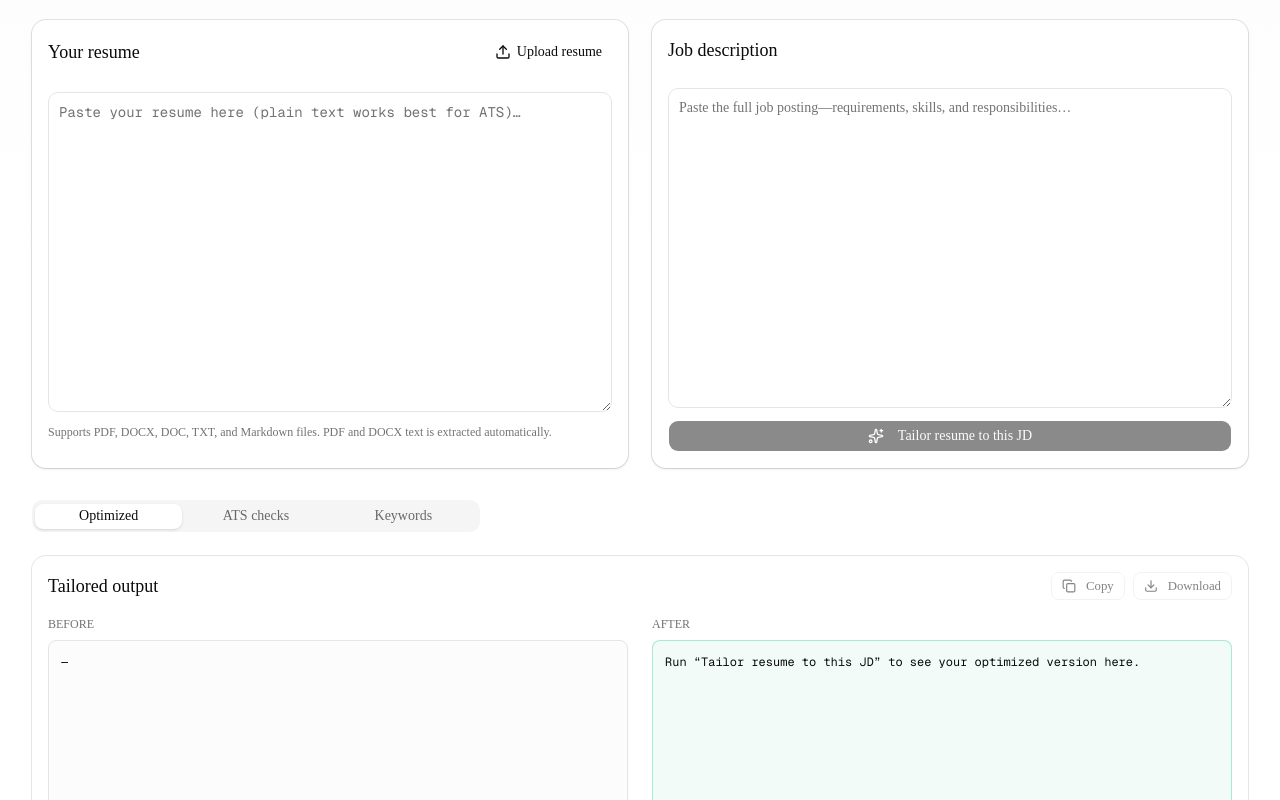
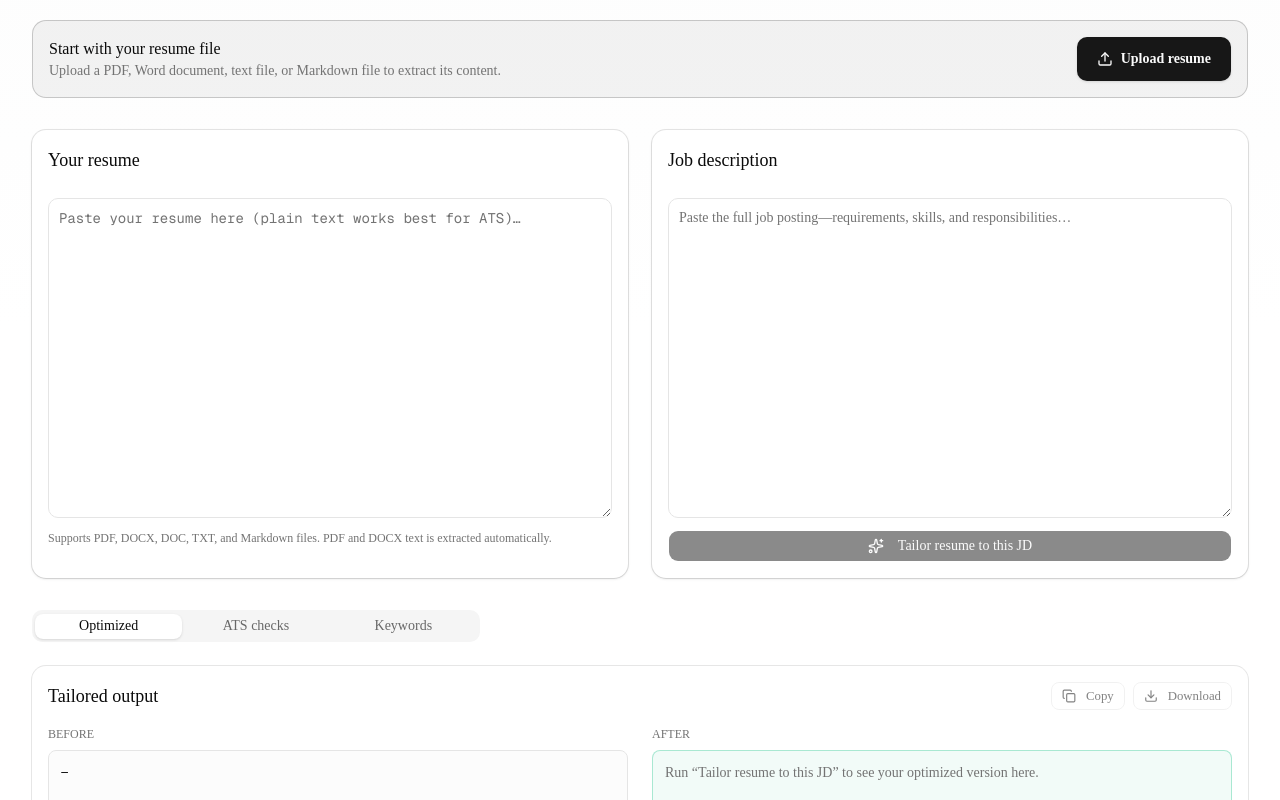
Before and after one commit to Sujju-12/personal-resume-ats-optimizer, a Next.js app: page / in a window 1280 px wide. Shown: the part 420-1220 px from the top of the page. Built offline with nearby package versions, Linux system fonts and the light colour scheme.

Commit message:
Improve tailored resume formatting and upload access

```diff
--- a/src/components/resume-workspace.tsx
+++ b/src/components/resume-workspace.tsx
@@ -130,12 +130,36 @@ export function ResumeWorkspace() {
 
   const downloadOptimized = useCallback(() => {
     if (!optimized) return;
-    const blob = new Blob([optimized], { type: "text/plain" });
+
+    const escapeHtml = (value: string) =>
+      value.replace(/&/g, "&amp;").replace(/</g, "&lt;").replace(/>/g, "&gt;");
+    const html = optimized
+      .split("\\n")
+      .map((line) => {
+        const trimmed = line.trim();
+        if (!trimmed) return "<p>&nbsp;</p>";
+        if (/^[-•*]\s+/.test(trimmed)) {
+          return `<li>${escapeHtml(trimmed.replace(/^[-•*]\s+/, ""))}</li>`;
+        }
+        if (/^\d+\.\s+/.test(trimmed)) {
+          return `<li>${escapeHtml(trimmed.replace(/^\d+\.\s+/, ""))}</li>`;
+        }
+        if (/^(PROFESSIONAL SUMMARY|SUMMARY|EXPERIENCE|WORK HISTORY|EDUCATION|SKILLS|PROJECTS|CERTIFICATIONS)$/i.test(trimmed)) {
+          return `<h2>${escapeHtml(trimmed)}</h2>`;
+        }
+        return `<p>${escapeHtml(trimmed)}</p>`;
+      })
+      .join("")
+      .replace(/<li>/g, '<p style="margin-left:24px">• ')
+      .replace(/<\/li>/g, "</p>");
+
+    const documentHtml = `<!doctype html><html><head><meta charset="utf-8"><title>Tailored Resume</title><style>body{font-family:Arial,sans-serif;line-height:1.45;color:#111;max-width:760px;margin:40px auto;padding:0 24px}h2{font-size:14px;letter-spacing:.08em;border-bottom:1px solid #bbb;padding-bottom:4px;margin:20px 0 8px}p{margin:5px 0}ul{margin:5px 0 10px;padding-left:24px}li{margin:4px 0}</style></head><body>${html}</body></html>`;
+    const blob = new Blob([documentHtml], { type: "application/msword" });
     const url = URL.createObjectURL(blob);
-    const a = document.createElement("a");
-    a.href = url;
-    a.download = "optimized-resume.txt";
-    a.click();
+    const link = document.createElement("a");
+    link.href = url;
+    link.download = "tailored-resume.doc";
+    link.click();
     URL.revokeObjectURL(url);
   }, [optimized]);
 
@@ -215,13 +239,12 @@ export function ResumeWorkspace() {
         </Card>
       </section>
 
-      <div className="grid gap-6 lg:grid-cols-2">
-        <Card className="flex flex-col border-primary/20 shadow-sm">
-          <CardHeader className="flex flex-row items-center justify-between space-y-0 pb-2">
-            <CardTitle className="text-lg">Your resume</CardTitle>
-            <label
-              className="inline-flex h-8 cursor-pointer items-center justify-center gap-1.5 rounded-lg px-2.5 text-sm font-medium hover:bg-muted"
-            >
+      <section className="flex flex-col gap-3 rounded-xl border border-primary/20 bg-primary/5 p-4 sm:flex-row sm:items-center sm:justify-between">
+        <div>
+          <p className="font-medium">Start with your resume file</p>
+          <p className="text-sm text-muted-foreground">Upload a PDF, Word document, text file, or Markdown file to extract its content.</p>
+        </div>
+        <label className="inline-flex min-h-11 cursor-pointer items-center justify-center gap-2 rounded-lg bg-primary px-5 py-2.5 text-sm font-semibold text-primary-foreground shadow-sm transition-colors hover:bg-primary/90">
           <input
             type="file"
             accept=".txt,.md,.text,.pdf,.doc,.docx, text/plain, application/pdf, application/msword, application/vnd.openxmlformats-officedocument.wordprocessingml.document"
@@ -231,6 +254,12 @@ export function ResumeWorkspace() {
           <Upload className="h-4 w-4" />
           Upload resume
         </label>
+      </section>
+
+      <div className="grid gap-6 lg:grid-cols-2">
+        <Card className="flex flex-col border-primary/20 shadow-sm">
+          <CardHeader className="pb-2">
+            <CardTitle className="text-lg">Your resume</CardTitle>
           </CardHeader>
           <CardContent className="flex flex-1 flex-col gap-3">
             <Textarea
@@ -324,10 +353,33 @@ export function ResumeWorkspace() {
                   After
                 </p>
                 <ScrollArea className="h-[280px] rounded-md border border-emerald-500/30 bg-emerald-500/5 p-3">
-                  <pre className="whitespace-pre-wrap font-mono text-xs leading-relaxed">
-                    {optimized ||
-                      "Run “Tailor resume to this JD” to see your optimized version here."}
-                  </pre>
+                  {optimized ? (
+                    <div className="text-sm leading-relaxed">
+                      {optimized.split("\\n").map((line, index) => {
+                        const trimmed = line.trim();
+                        if (!trimmed) return <div key={index} className="h-2" />;
+                        const bullet = trimmed.match(/^[-•*]\\s+(.+)/)?.[1] ?? trimmed.match(/^\\d+\\.\\s+(.+)/)?.[1];
+                        const heading = /^(PROFESSIONAL SUMMARY|SUMMARY|EXPERIENCE|WORK HISTORY|EDUCATION|SKILLS|PROJECTS|CERTIFICATIONS)$/i.test(trimmed);
+                        if (bullet) {
+                          return (
+                            <div key={index} className="flex gap-2 py-0.5">
+                              <span aria-hidden="true" className="shrink-0">•</span>
+                              <span>{bullet}</span>
+                            </div>
+                          );
+                        }
+                        return heading ? (
+                          <h3 key={index} className="mt-3 border-b border-emerald-600/30 pb-1 text-xs font-bold uppercase tracking-wider first:mt-0">{trimmed}</h3>
+                        ) : (
+                          <p key={index} className="py-0.5">{trimmed}</p>
+                        );
+                      })}
+                    </div>
+                  ) : (
+                    <p className="text-sm text-muted-foreground">
+                      Run “Tailor resume to this JD” to see your optimized version here.
+                    </p>
+                  )}
                 </ScrollArea>
               </div>
               {lastChanges.length > 0 && (
```
Lines whose indentation alone changed are shown as unchanged.
